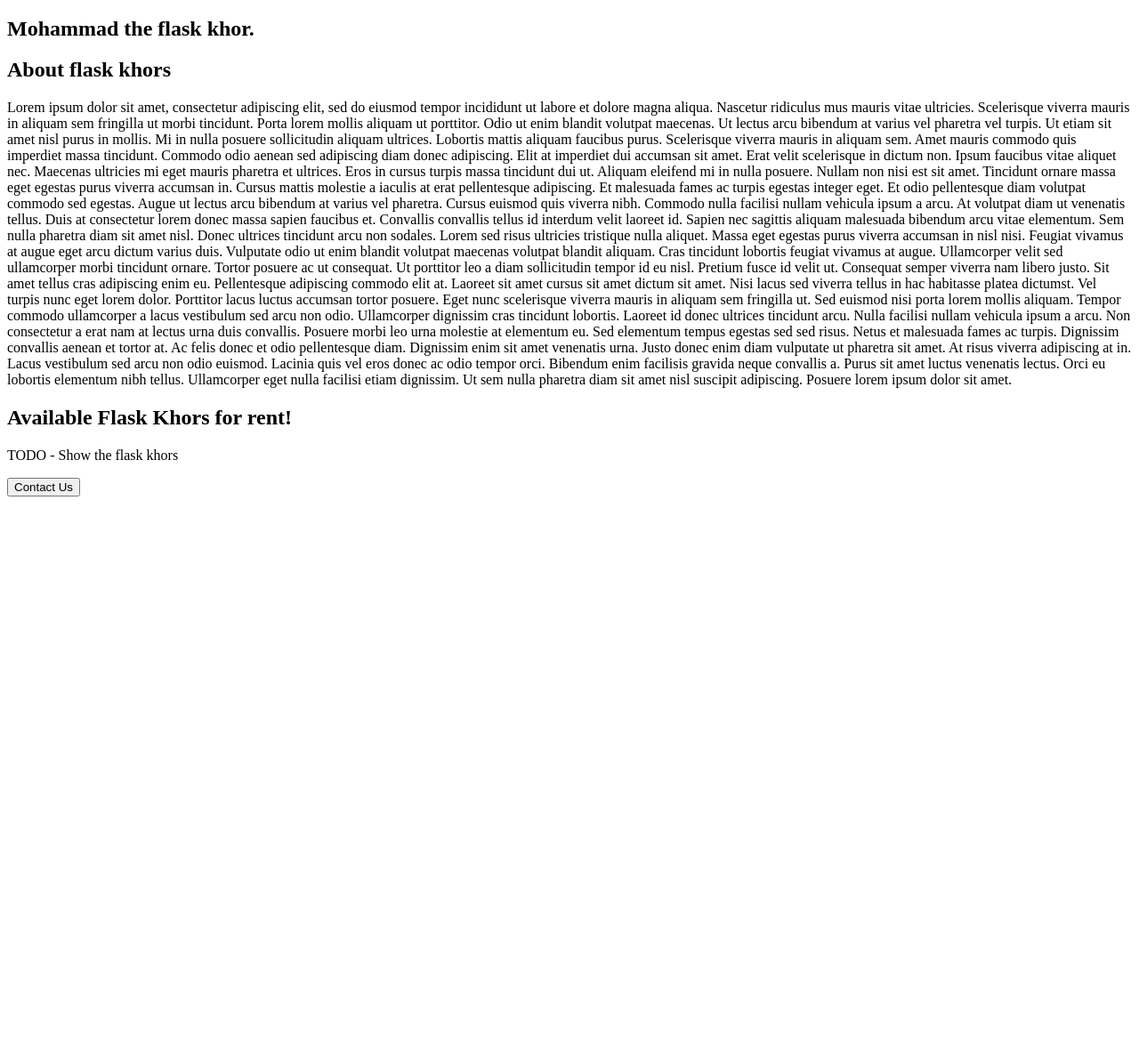
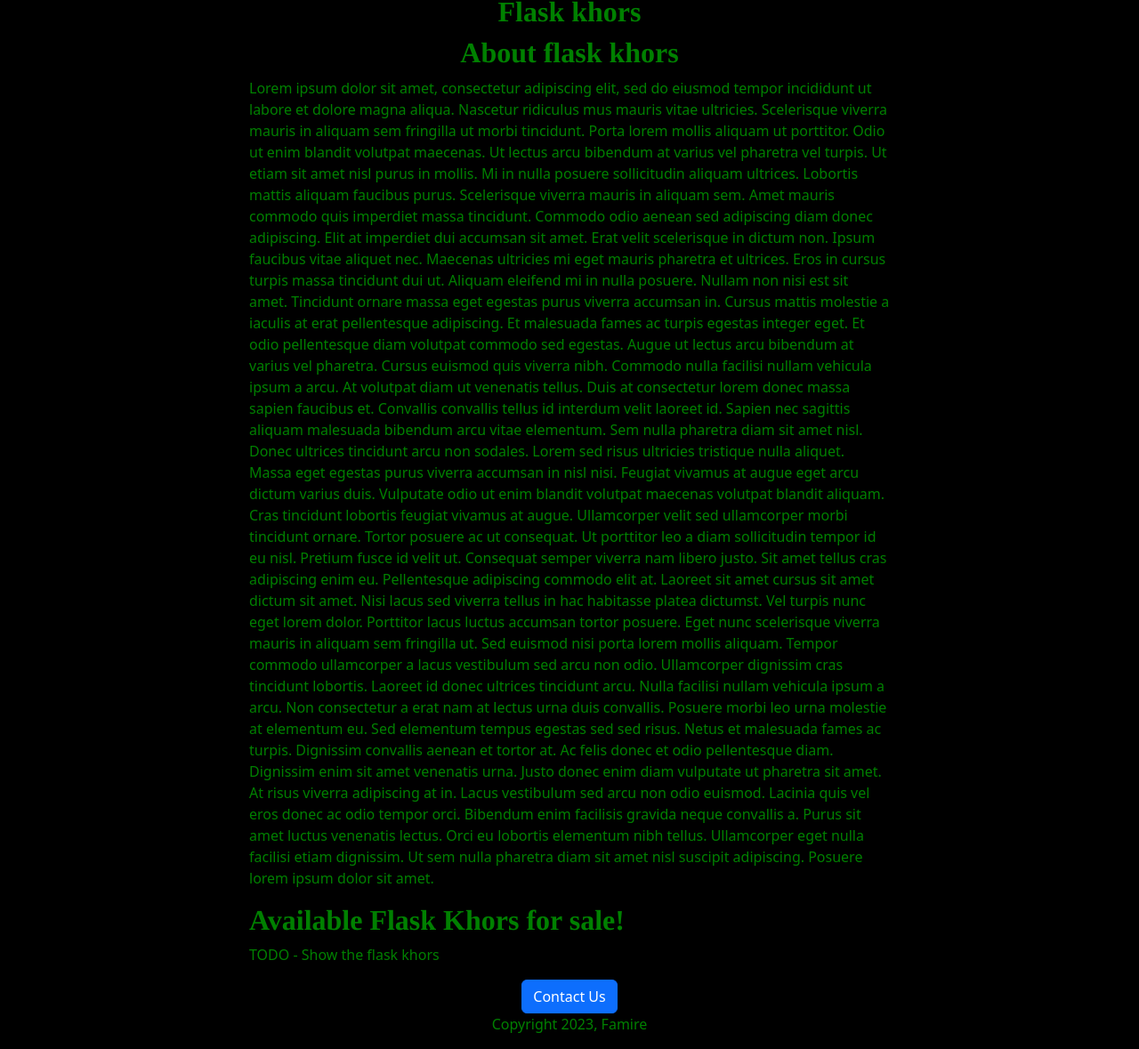
Before and after one commit to Mghelichi/flask-khor-tutorial, a Flask app: page / in a window 1280 px wide. Shown: the part 422-1601 px from the top of the page at 89% size. Before the commit the page ends 980 px from the top, so only its background shows below. Run offline with Flask 3, Linux system fonts and the light colour scheme.

Commit message:
New changes
changed the css
changed the color
and more!

```diff
--- a/templates/home.html
+++ b/templates/home.html
@@ -1,12 +1,17 @@
 <!DOCTYPE html>
 <html>
-  <title>Flask Khor Careers</title>
+  <head>
+  <title>Famire</title>
+    <link href="https://cdn.jsdelivr.net/npm/bootstrap@5.3.0/dist/css/bootstrap.min.css" rel="stylesheet" integrity="sha384-9ndCyUaIbzAi2FUVXJi0CjmCapSmO7SnpJef0486qhLnuZ2cdeRhO02iuK6FUUVM" crossorigin="anonymous">
   <style>
+           body {
+    background: black;
+    color: green;
+           }
     h1 {
       font-size: 40px;
       font-family: Times;
       font-weight: 900;
-      color: rgb(100, 100, 100);
       text-align: center
     }
   .center {
@@ -15,15 +20,34 @@
   margin-right: auto;
   width: 50%;
 }
+    #banner {
+    height:360px;
+      width:100%;
+      object-fit: cover;
+    }
+    h2 {
+      font-family:times;
+      font-size:30;
+      font-weight: 900;
+    }
+    .bodytext {
+      font-size: 10;
+    }
+
+    #container {
+      max-width: 720px;
+      margin: 0 auto;
+    }
   </style>
-<head>
+  </head>
  <body>
- <h1>Flask Khors</h1>
-   <img src="https://flask-khor-tutorial--mahanghelichi.repl.co/static/mamad.jpg" height="320" width="1000" class=center>
-   <h2>Mohammad the flask khor.</h2>
-   <h2>About flask khors</h2>
+   <div id="container">
+ <h1>Famire</h1>
+   <img id="banner" src="https://flask-khor-tutorial--mahanghelichi.repl.co/static/101010.jpg"  class=center>
+   <h2 style="text-align: center;">Flask khors</h2>
+   <h2 style="text-align: center;">About flask khors</h2>
 
-   <p>
+   <p class="bodytext">
      Lorem ipsum dolor sit amet, consectetur adipiscing elit, sed do eiusmod tempor incididunt ut labore et dolore magna aliqua. Nascetur ridiculus mus mauris vitae ultricies. Scelerisque viverra mauris in aliquam sem fringilla ut morbi tincidunt. Porta lorem mollis aliquam ut porttitor. Odio ut enim blandit volutpat maecenas. Ut lectus arcu bibendum at varius vel pharetra vel turpis. Ut etiam sit amet nisl purus in mollis. Mi in nulla posuere sollicitudin aliquam ultrices. Lobortis mattis aliquam faucibus purus. Scelerisque viverra mauris in aliquam sem. Amet mauris commodo quis imperdiet massa tincidunt. Commodo odio aenean sed adipiscing diam donec adipiscing. Elit at imperdiet dui accumsan sit amet. Erat velit scelerisque in dictum non. Ipsum faucibus vitae aliquet nec.
 
 Maecenas ultricies mi eget mauris pharetra et ultrices. Eros in cursus turpis massa tincidunt dui ut. Aliquam eleifend mi in nulla posuere. Nullam non nisi est sit amet. Tincidunt ornare massa eget egestas purus viverra accumsan in. Cursus mattis molestie a iaculis at erat pellentesque adipiscing. Et malesuada fames ac turpis egestas integer eget. Et odio pellentesque diam volutpat commodo sed egestas. Augue ut lectus arcu bibendum at varius vel pharetra. Cursus euismod quis viverra nibh. Commodo nulla facilisi nullam vehicula ipsum a arcu. At volutpat diam ut venenatis tellus. Duis at consectetur lorem donec massa sapien faucibus et. Convallis convallis tellus id interdum velit laoreet id. Sapien nec sagittis aliquam malesuada bibendum arcu vitae elementum. Sem nulla pharetra diam sit amet nisl. Donec ultrices tincidunt arcu non sodales.
@@ -34,8 +58,12 @@ Tempor commodo ullamcorper a lacus vestibulum sed arcu non odio. Ullamcorper dig
 
 Dignissim enim sit amet venenatis urna. Justo donec enim diam vulputate ut pharetra sit amet. At risus viverra adipiscing at in. Lacus vestibulum sed arcu non odio euismod. Lacinia quis vel eros donec ac odio tempor orci. Bibendum enim facilisis gravida neque convallis a. Purus sit amet luctus venenatis lectus. Orci eu lobortis elementum nibh tellus. Ullamcorper eget nulla facilisi etiam dignissim. Ut sem nulla pharetra diam sit amet nisl suscipit adipiscing. Posuere lorem ipsum dolor sit amet.
    </p>
-   <h2>Available Flask Khors for rent!</h2>
+   <h2>Available Flask Khors for sale!</h2>
    <p>TODO - Show the flask khors</p>
-   <button>Contact Us</button>
+     <div style="text-align:center;">
+   <button class="btn btn-primary btn lg">Contact Us</button>
+       <p>Copyright 2023, Famire</p>
+     </div>
+     </div>
  </body>
 </html>
```
Also changed, not shown: static/101010.jpg (added), 1 other file.
